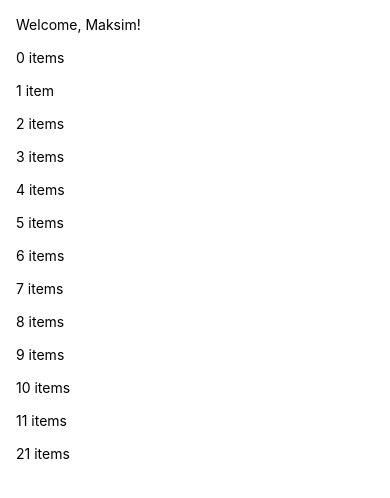
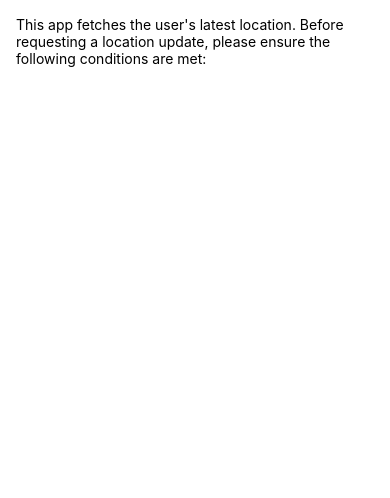
Before and after one commit to MaksimDmitriev/MyFirstReactApp, a React Native app: screen / in a window 390 px wide. Shown: the top 498 px of the page. Built offline with nearby package versions, Linux system fonts and the light colour scheme; what react-native-localize would draw is missing.

Commit message:
Add translations and app summary

```diff
--- a/App.tsx
+++ b/App.tsx
@@ -34,65 +34,10 @@ function App() {
 
 function AppContent() {
   const insets = useSafeAreaInsets();
-  const { t, i18n } = useTranslation();
-  const bundle = i18n.getResourceBundle('ru', 'common');
-  console.log(Object.keys(bundle)); // ensure items_many exists
-  console.log('t(5):', i18n.t('items', { count: 5 }));
+  const { t } = useTranslation();
   return (
     <View style={[styles.container, { paddingTop: insets.top }]}>
-      <Text style={styles.titleBlock}>{t('welcome', { name: 'Maksim' })}</Text>
-
-      <Text style={styles.titleBlock}>
-        {t(pluralKey('items', 0, i18n.language), { count: 0 })}
-      </Text>
-
-      <Text style={styles.titleBlock}>
-        {t(pluralKey('items', 1, i18n.language), { count: 1 })}
-      </Text>
-
-      <Text style={styles.titleBlock}>
-        {t(pluralKey('items', 2, i18n.language), { count: 2 })}
-      </Text>
-
-      <Text style={styles.titleBlock}>
-        {t(pluralKey('items', 3, i18n.language), { count: 3 })}
-      </Text>
-
-      <Text style={styles.titleBlock}>
-        {t(pluralKey('items', 4, i18n.language), { count: 4 })}
-      </Text>
-
-      <Text style={styles.titleBlock}>
-        {t(pluralKey('items', 5, i18n.language), { count: 5 })}
-      </Text>
-
-      <Text style={styles.titleBlock}>
-        {t(pluralKey('items', 6, i18n.language), { count: 6 })}
-      </Text>
-
-      <Text style={styles.titleBlock}>
-        {t(pluralKey('items', 7, i18n.language), { count: 7 })}
-      </Text>
-
-      <Text style={styles.titleBlock}>
-        {t(pluralKey('items', 8, i18n.language), { count: 8 })}
-      </Text>
-
-      <Text style={styles.titleBlock}>
-        {t(pluralKey('items', 9, i18n.language), { count: 9 })}
-      </Text>
-
-      <Text style={styles.titleBlock}>
-        {t(pluralKey('items', 10, i18n.language), { count: 10 })}
-      </Text>
-
-      <Text style={styles.titleBlock}>
-        {t(pluralKey('items', 11, i18n.language), { count: 11 })}
-      </Text>
-
-      <Text style={styles.titleBlock}>
-        {t(pluralKey('items', 21, i18n.language), { count: 21 })}
-      </Text>
+      <Text style={styles.titleBlock}>{t('app_summary')}</Text>
     </View>
   );
 }
--- a/src/locales/en/common.json
+++ b/src/locales/en/common.json
@@ -1,5 +1,19 @@
 {
-  "welcome": "Welcome, {{name}}!",
-  "items_one": "{{count}} item",
-  "items_other": "{{count}} items"
+  "alert_dialog_title": "Grant location permissions",
+  "alert_dialog_message": "Please grant location permissions so that the app can show you your latest location",
+  "alert_dialog_confirm_button": "Grant",
+  "alert_dialog_dismiss_button": "Deny",
+  "fetch_location": "Fetch location",
+  "grant_permissions": "Grant",
+  "app_summary": "This app fetches the user's latest location. Before requesting a location update, please ensure the following conditions are met:",
+  "failed_to_fetch_location": "Failed to fetch the user's location",
+  "permissions_not_granted": "Location permissions not granted",
+  "permissions_granted": "Location permissions granted",
+  "grant_permissions_issue_button": "Grant",
+  "not_connected_to_internet": "Not connected to the Internet",
+  "connected_to_internet": "Connected to the Internet",
+  "internet_connection_issue_how_to_fix": "How to fix",
+  "location_providers_disabled": "Device location disabled",
+  "location_providers_enabled": "Device location enabled",
+  "enable_location_providers": "Enable"
 }
--- a/src/locales/ru/common.json
+++ b/src/locales/ru/common.json
@@ -1,7 +1,19 @@
 {
-  "welcome": "Добро пожаловать, {{name}}!",
-  "items_one": "{{count}} предмет",
-  "items_few": "{{count}} предмета",
-  "items_many": "{{count}} предметов",
-  "items_other": "{{count}} предмета"
+    "alert_dialog_title": "Предоставьте разрешения на определение местоположения",
+    "alert_dialog_message": "Пожалуйста, предоставьте разрешения на определение местоположения, чтобы приложение могло показать ваше последнее местоположение",
+    "alert_dialog_confirm_button": "Предоставить",
+    "alert_dialog_dismiss_button": "Отклонить",
+    "fetch_location": "Получить местоположение",
+    "grant_permissions": "Предоставить",
+    "app_summary": "Это приложение получает последнее местоположение пользователя. Перед запросом обновления местоположения убедитесь, что выполнены следующие условия:",
+    "failed_to_fetch_location": "Не удалось получить местоположение пользователя",
+    "permissions_not_granted": "Разрешения на определение местоположения не предоставлены",
+    "permissions_granted": "Разрешения на определение местоположения предоставлены",
+    "grant_permissions_issue_button": "Предоставить",
+    "not_connected_to_internet": "Нет подключения к Интернету",
+    "connected_to_internet": "Подключено к Интернету",
+    "internet_connection_issue_how_to_fix": "Как исправить",
+    "location_providers_disabled": "Местоположение на устройстве отключено",
+    "location_providers_enabled": "Местоположение на устройстве включено",
+    "enable_location_providers": "Включить"
 }
```
